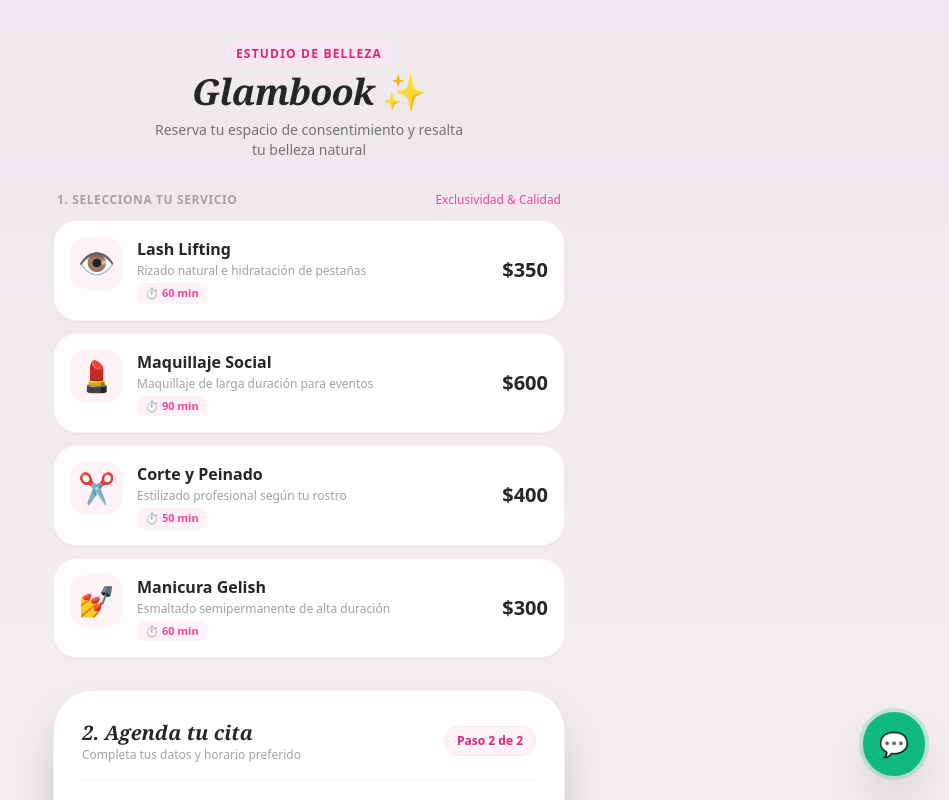
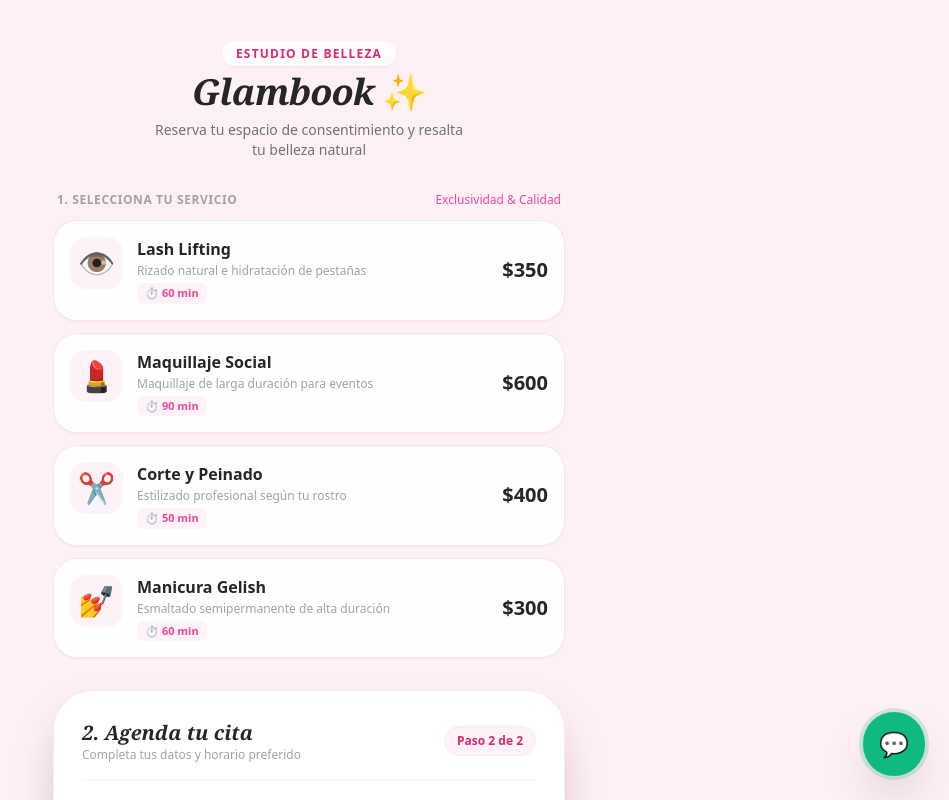
Before and after one commit to Belizondo10/glambook, a Next.js app: page / in a window 1280 px wide. Shown: the top 800 px of the page, without its empty margins (331-1280 px from the left). Built offline with nearby package versions, Linux system fonts and the light colour scheme; no server answers; a web font is replaced by a local one.

Commit message:
Fondo rosado limpio y texto de whatsapp codificado sin errores

```diff
--- a/app/page.tsx
+++ b/app/page.tsx
@@ -110,14 +110,12 @@ export default function Home() {
     } else {
       setMensajeExito(true)
 
-      // 4. MENSAGE AUTOMÁTICO A WHATSAPP
-      const mensajeWA = `¡Hola! 👋 Acabo de agendar una cita en Glambook ✨%0A%0A📌 *Detalles de la Cita:*%0A👤 *Cliente:* ${nombre}%0A📱 *Teléfono:* ${telefono}%0A💅 *Servicio:* ${servicioSeleccionado.nombre} ($${servicioSeleccionado.precio})%0A📅 *Fecha:* ${fecha}%0A⏰ *Hora:* ${hora} hrs`
-      const urlWA = `https://wa.me/528714580364?text=${mensajeWA}`
+      // 4. MENSAJE LIMPIO A WHATSAPP (SIN CARACTERES RAROS)
+      const textoMensaje = `Hola! Acabo de agendar una cita en Glambook:\n\n- Cliente: ${nombre}\n- Teléfono: ${telefono}\n- Servicio: ${servicioSeleccionado.nombre} ($${servicioSeleccionado.precio})\n- Fecha: ${fecha}\n- Hora: ${hora} hrs`
+      const urlWA = `https://wa.me/528714580364?text=${encodeURIComponent(textoMensaje)}`
 
-      // Abrir WhatsApp en nueva pestaña/app
       window.open(urlWA, '_blank')
 
-      // Resetear formulario
       setNombre('')
       setTelefono('')
       setFecha('')
@@ -127,12 +125,12 @@ export default function Home() {
   }
 
   return (
-    <main className="min-h-screen bg-pink-50/60 py-10 px-4 sm:px-6 flex flex-col items-center font-sans relative">
+    <main className="min-h-screen py-10 px-4 sm:px-6 flex flex-col items-center font-sans relative" style={{ backgroundColor: '#fff0f3' }}>
       <div className="w-full max-w-lg space-y-8 pb-24">
 
         {/* ENCABEZADO GLAMBOOK */}
         <div className="text-center space-y-2">
-          <span className="text-xs font-semibold uppercase tracking-widest text-pink-600 bg-pink-100/80 px-3 py-1 rounded-full">
+          <span className="text-xs font-semibold uppercase tracking-widest text-pink-600 bg-white/80 px-3.5 py-1 rounded-full shadow-sm">
             Estudio de Belleza
           </span>
           <h1 className="text-4xl font-extrabold text-neutral-800 tracking-tight font-serif italic">
@@ -163,7 +161,7 @@ export default function Home() {
                   className={`w-full p-4 rounded-3xl border transition-all duration-200 flex items-center justify-between text-left ${
                     estaElegido
                       ? 'border-pink-500 bg-white shadow-xl ring-2 ring-pink-500/20 translate-y-[-2px]'
-                      : 'border-pink-100/80 bg-white/90 hover:bg-white shadow-sm'
+                      : 'border-pink-200/60 bg-white/90 hover:bg-white shadow-sm'
                   }`}
                 >
                   <div className="flex items-start gap-3.5">
@@ -294,7 +292,7 @@ export default function Home() {
           {mensajeExito && (
             <div className="p-4 bg-emerald-50 border border-emerald-200 rounded-2xl text-center text-emerald-700 text-xs font-semibold space-y-1">
               <p className="text-sm font-bold">¡Cita agendada con éxito! 🎉</p>
-              <p className="text-emerald-600 font-normal">Redirigiendo a WhatsApp para enviar confirmación...</p>
+              <p className="text-emerald-600 font-normal">Abriendo WhatsApp para enviar confirmación...</p>
             </div>
           )}
 
@@ -308,7 +306,7 @@ export default function Home() {
           </button>
         </form>
 
-        {/* 3. GALERÍA DE TRABAJOS RECIENTES */}
+        {/* 3. GALERÍA DE TRABAJOS */}
         <div className="space-y-3 pt-2">
           <div className="flex items-center justify-between px-1">
             <h2 className="text-xs font-bold text-neutral-400 uppercase tracking-wider">
@@ -342,7 +340,7 @@ export default function Home() {
           </div>
           <div className="space-y-2.5">
             {RESEÑAS.map((resena) => (
-              <div key={resena.id} className="p-4 bg-white/90 backdrop-blur-sm rounded-2xl border border-pink-100/70 shadow-sm space-y-1">
+              <div key={resena.id} className="p-4 bg-white/95 rounded-2xl border border-pink-100 shadow-sm space-y-1">
                 <div className="flex items-center justify-between">
                   <span className="font-bold text-xs text-neutral-800">{resena.nombre}</span>
                   <div className="text-amber-400 text-xs">
@@ -357,7 +355,7 @@ export default function Home() {
 
       </div>
 
-      {/* BOTÓN FLOTANTE WHATSAPP */}
+      {/* BOTÓN WHATSAPP */}
       <a
         href="https://wa.me/528714580364?text=Hola,%20me%20gustaría%20más%20información%20sobre%20sus%20servicios%20de%20belleza"
         target="_blank"
```
